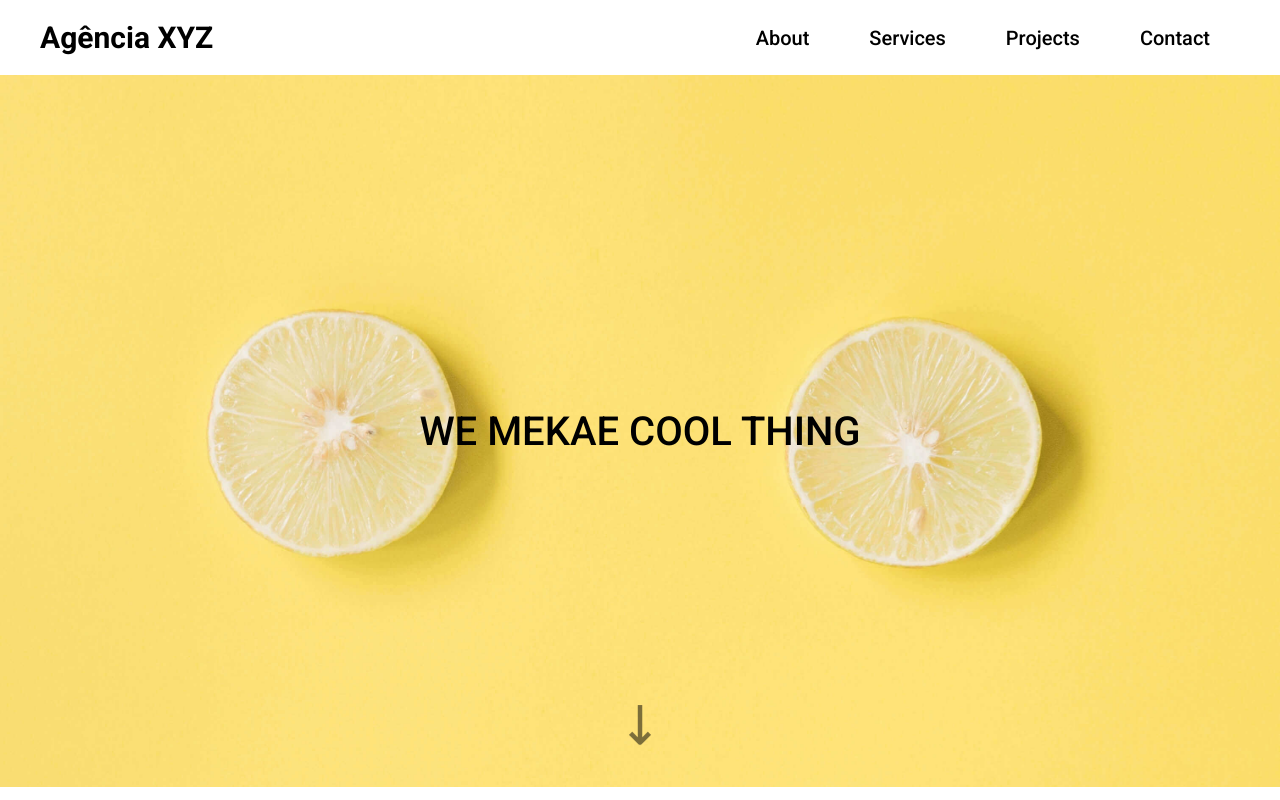
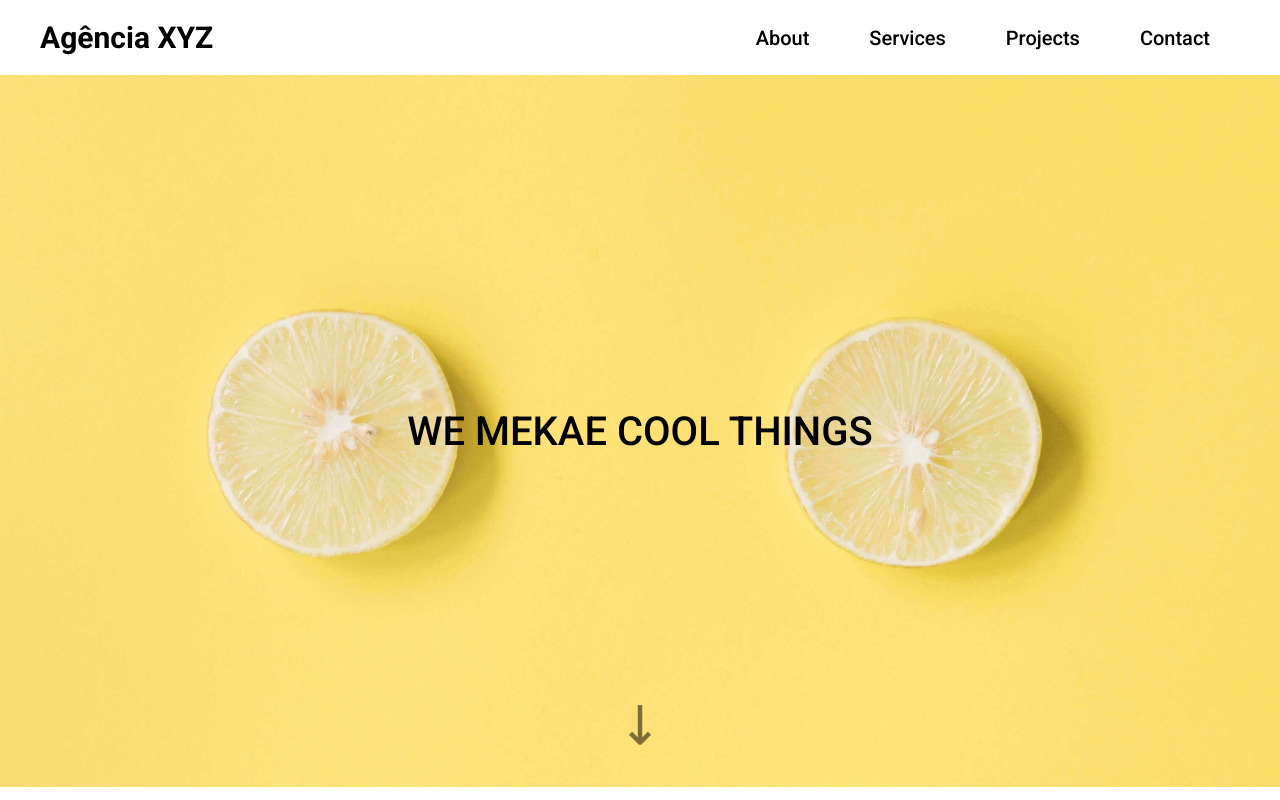
Before and after one commit to Daniel-maycon/landing-page-com-grid-agencia, a plain HTML site: page index.html in a window 1280 px wide. Drawn offline with Linux system fonts and the light colour scheme.

Commit message:
Correções no html

```diff
--- a/index.html
+++ b/index.html
@@ -42,7 +42,7 @@
     </header>
 
     <section class="hero">
-    <h2>We mekae cool thing</h2>
+    <h2>We mekae cool things</h2>
     </section>
 
     <section class="about">
```
